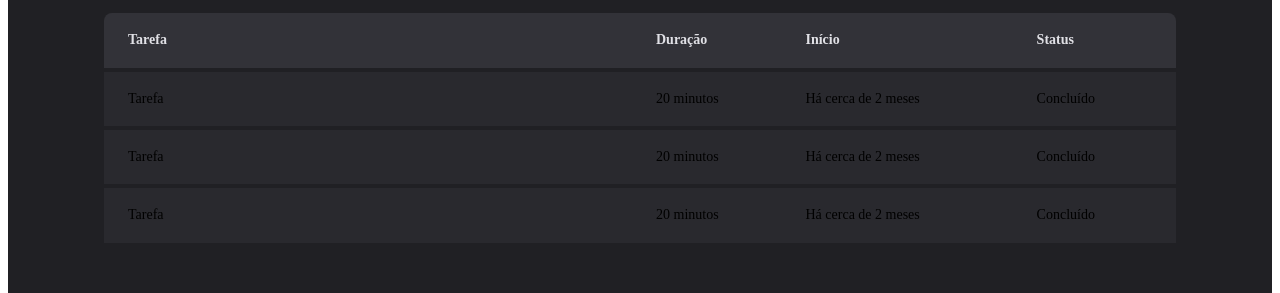
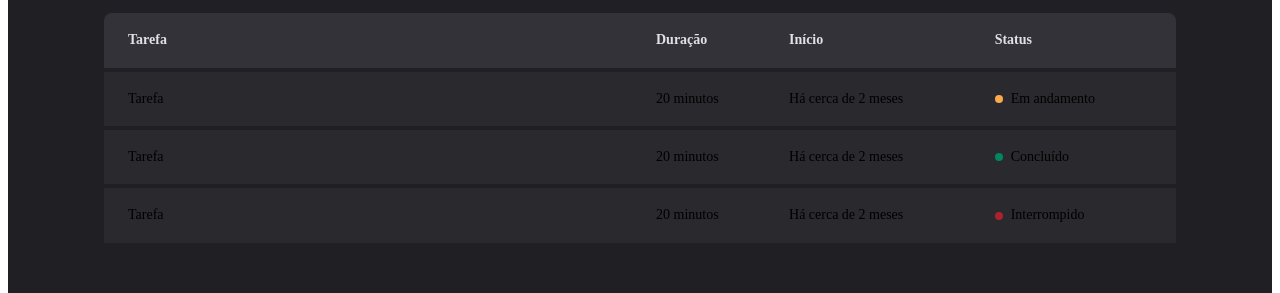
Before and after one commit to dbssy/ignite-timer, a React (Vite) app: page /history in a window 1280 px wide. Shown: the part 308-601 px from the top of the page. Built offline with nearby package versions, Linux system fonts and the light colour scheme.

Commit message:
style: add Status component

```diff
--- a/src/pages/History/index.tsx
+++ b/src/pages/History/index.tsx
@@ -1,4 +1,4 @@
-import { HistoryContainer, HistoryList } from './styles'
+import { HistoryContainer, HistoryList, Status } from './styles'
 
 export function History() {
   return (
@@ -20,19 +20,25 @@
               <td>Tarefa</td>
               <td>20 minutos</td>
               <td>Há cerca de 2 meses</td>
-              <td>Concluído</td>
+              <td>
+                <Status statusColor="yellow">Em andamento</Status>
+              </td>
             </tr>
             <tr>
               <td>Tarefa</td>
               <td>20 minutos</td>
               <td>Há cerca de 2 meses</td>
-              <td>Concluído</td>
+              <td>
+                <Status statusColor="green">Concluído</Status>
+              </td>
             </tr>
             <tr>
               <td>Tarefa</td>
               <td>20 minutos</td>
               <td>Há cerca de 2 meses</td>
-              <td>Concluído</td>
+              <td>
+                <Status statusColor="red">Interrompido</Status>
+              </td>
             </tr>
           </tbody>
         </table>
--- a/src/pages/History/styles.ts
+++ b/src/pages/History/styles.ts
@@ -1,3 +1,4 @@
+/* eslint-disable prettier/prettier */
 import styled from 'styled-components'
 
 export const HistoryContainer = styled.main`
@@ -59,3 +60,28 @@
     }
   }
 `
+
+const STATUS_COLORS = {
+  yellow: 'yellow-500',
+  green: 'green-500',
+  red: 'red-500',
+} as const
+
+interface StatusProps {
+  statusColor: keyof typeof STATUS_COLORS;
+}
+
+export const Status = styled.span<StatusProps>`
+  display: flex;
+  align-items: center;
+  gap: 0.5rem;
+
+  &::before {
+    content: '';
+    width: 0.5rem;
+    height: 0.5rem;
+    border-radius: 50%;
+    background: ${({ theme, statusColor }) =>
+    theme[STATUS_COLORS[statusColor]]};
+  }
+`
```
